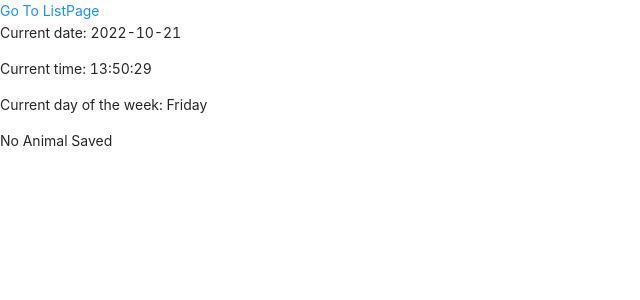
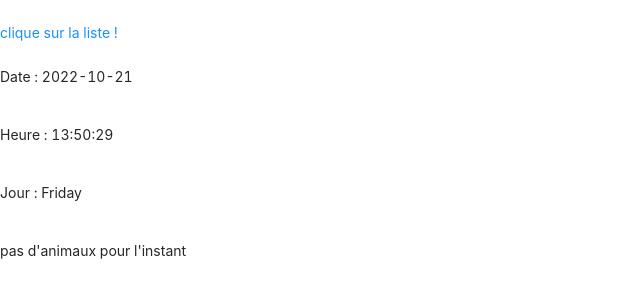
Before and after one commit to azat444/react-typescript-projet2, a React (Create React App) app: page / in a window 1280 px wide. Shown: the top 300 px of the page, without its empty margins (0-640 px from the left). Built offline with nearby package versions, Linux system fonts and the light colour scheme.

Commit message:
première partie finito, je passe à la deuxième j'en suis pas loin

```diff
--- a/src/pages/Home.tsx
+++ b/src/pages/Home.tsx
@@ -30,12 +30,12 @@ const HomePage = () => {
 
   return (
     <>
-      <Link to={"/list"}> Go To ListPage</Link>
+      <Link to={"/list"}><br/>  clique sur la liste !</Link>
 
      <div>
-        <p>Current date: {date}</p>
-        <p>Current time: {time}</p>
-        <p>Current day of the week: {day}</p>
+        <p> <br/> Date : {date}</p>
+        <p> <br/> Heure : {time}</p>
+        <p> <br/> Jour : {day}</p>
       </div>
 
       {animal ? (
@@ -45,7 +45,7 @@ const HomePage = () => {
           pagination={false}
         />
       ) : (
-        <p>No Animal Saved</p>
+        <p><br/> pas d'animaux pour l'instant</p>
       )}
     </>
   );
--- a/src/pages/List.tsx
+++ b/src/pages/List.tsx
@@ -8,21 +8,21 @@ import axios from 'axios'
 
 const columns =[
     {
-        title:'First Name',
-        dataIndex:'first_name',
-        key:'first_name'
+        title:'animal',
+        dataIndex:'animal',
+        key:'animal'
 
     } ,
     {
-        title:'Last Name',
-        dataIndex:'last_name',
-        key:'last_name'
+        title:'diet',
+        dataIndex:'diet',
+        key:'diet'
 
     },
     {
-        title:'email',
-        dataIndex:'email',
-        key:'first_name'
+        title:'test',
+        dataIndex:'test',
+        key:'test'
 
     }
 
```
